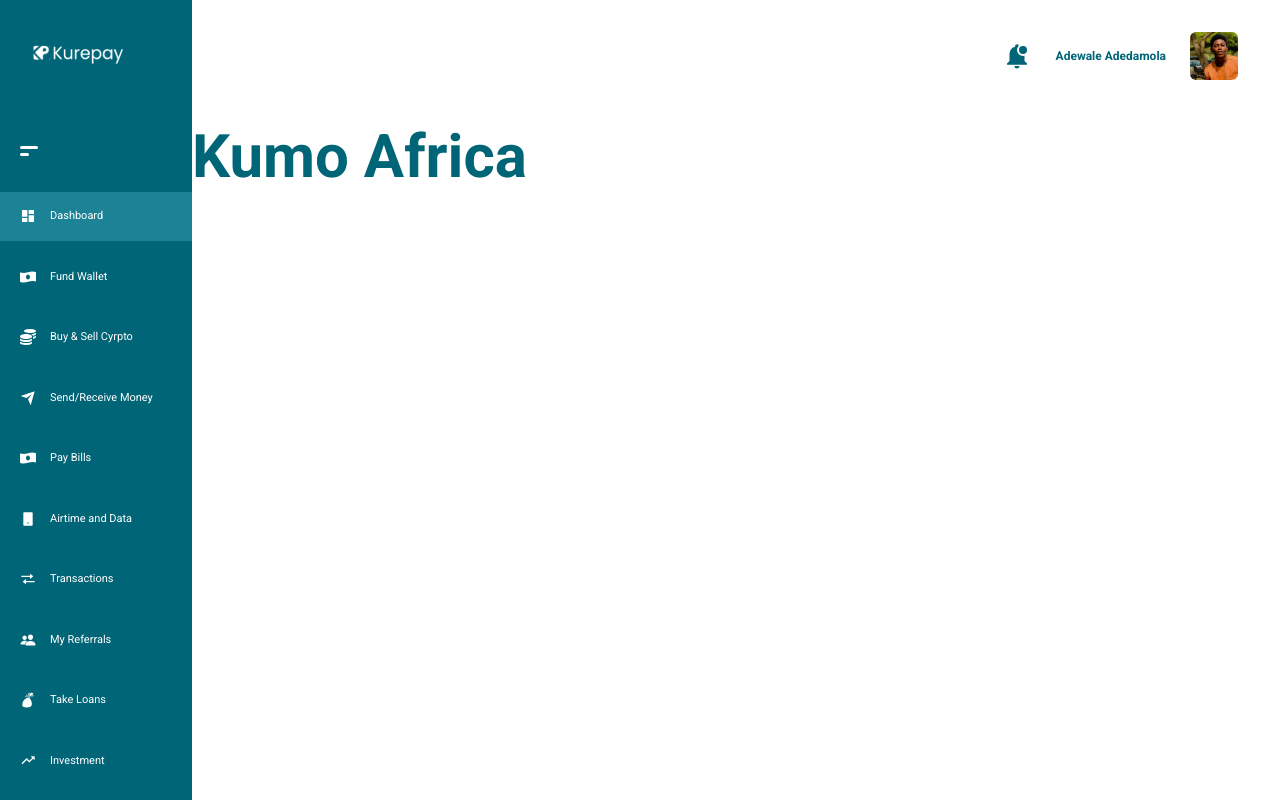
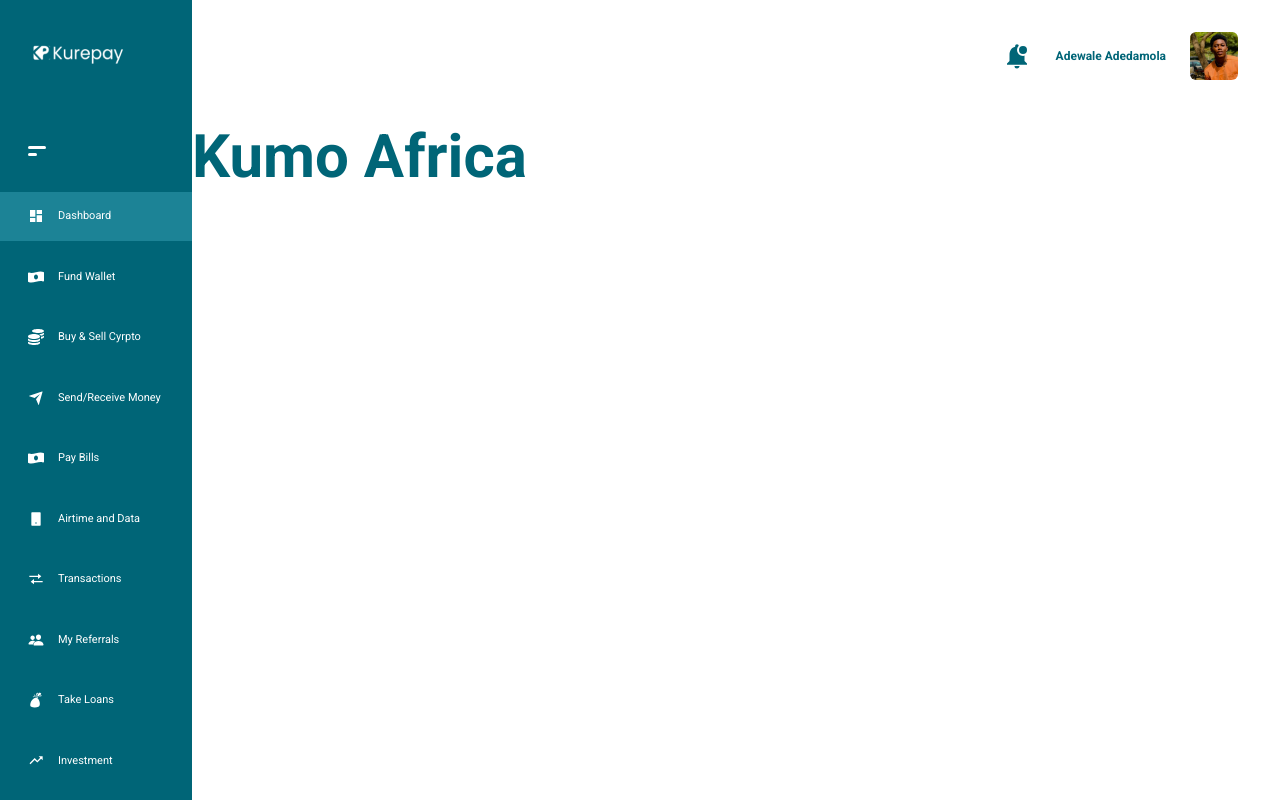
Before and after one commit to Prophet-Bestman/Kumo-backup, a Next.js app: page / in a window 1280 px wide. Built offline with nearby package versions, Linux system fonts and the light colour scheme.

Commit message:
css fix on side nav

```diff
--- a/layout/SideNav.jsx
+++ b/layout/SideNav.jsx
@@ -8,7 +8,7 @@ const SideNav = ({ stretch, shrink, navWidth }) => {
   return (
     <Box py="10">
       <Box
-        pl={navWidth === navWidthStates?.stretched ? "30px" : "20px"}
+        pl={navWidth === navWidthStates?.stretched ? "30px" : "28px"}
         mb="14"
       >
         {navWidth === navWidthStates?.stretched ? (
@@ -19,12 +19,12 @@ const SideNav = ({ stretch, shrink, navWidth }) => {
       </Box>
       <Box color="white">
         {navWidth === navWidthStates?.stretched ? (
-          <Box cursor={"pointer"} pl="20px" onClick={shrink} py="20px">
+          <Box cursor={"pointer"} pl="28px" onClick={shrink} py="20px">
             <Box rounded="full" w="18px" h="3px" bg="white"></Box>
             <Box my="1" rounded="full" w="9px" h="3px" bg="white"></Box>
           </Box>
         ) : (
-          <Box cursor={"pointer"} pl="20px" onClick={stretch} py="20px">
+          <Box cursor={"pointer"} pl="28px" onClick={stretch} py="20px">
             <Box rounded="full" w="18px" h="3px" bg="white"></Box>
             <Box my="1" rounded="full" w="18px" h="3px" bg="white"></Box>
           </Box>
@@ -34,7 +34,7 @@ const SideNav = ({ stretch, shrink, navWidth }) => {
             <Flex
               gap="14px"
               py="4"
-              pl="20px"
+              pl="28px"
               alignItems="center"
               my="3"
               key={i}
```
